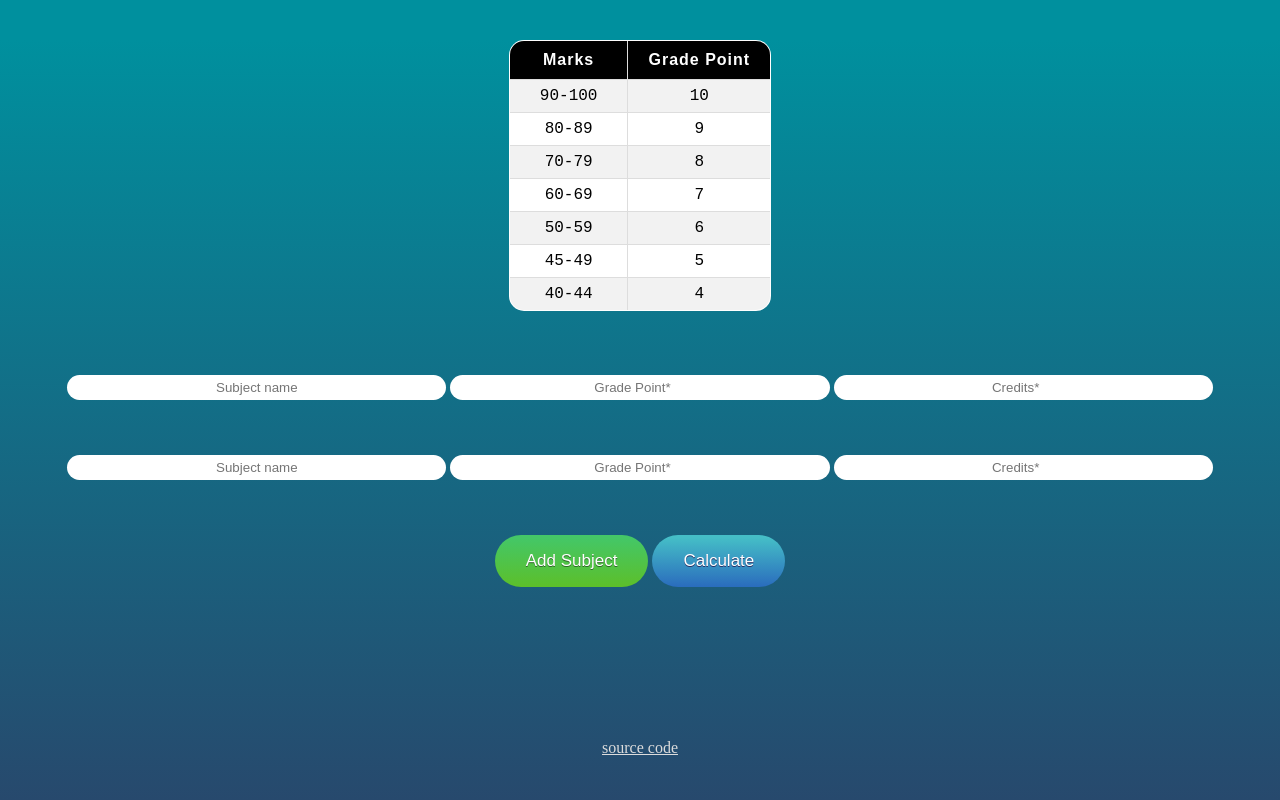
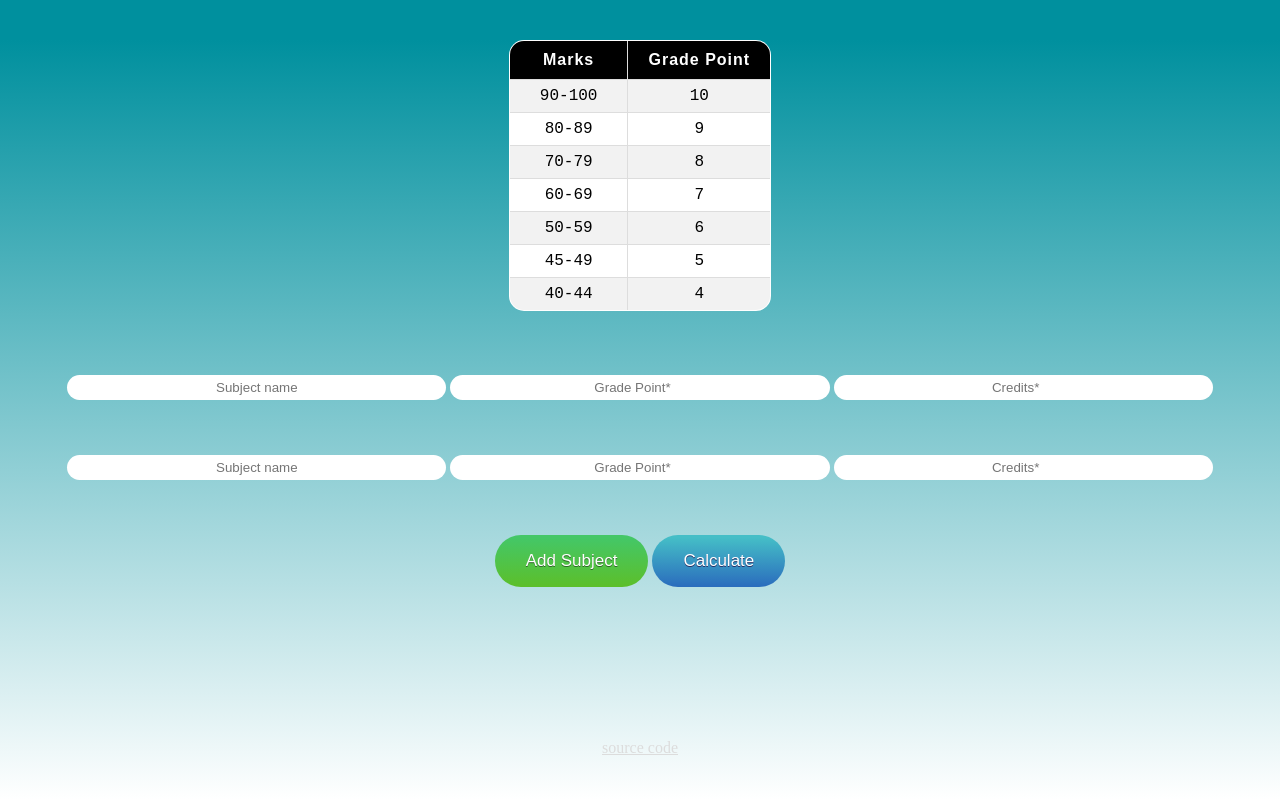
Before and after one commit to ArshBains/SGPA, a plain HTML site: page index.html in a window 1280 px wide. Drawn offline with nearby package versions, Linux system fonts and the light colour scheme.

Commit message:
Update styles.css

```diff
--- a/css/styles.css
+++ b/css/styles.css
@@ -1,6 +1,6 @@
 html {
   min-height: 100vh;
-  background: linear-gradient(to bottom, #00909e 5%, #27496d 100%);
+  background: linear-gradient(to bottom, #00909e 5%, #ffffff 100%);
 }
 
 .main-container {
```
